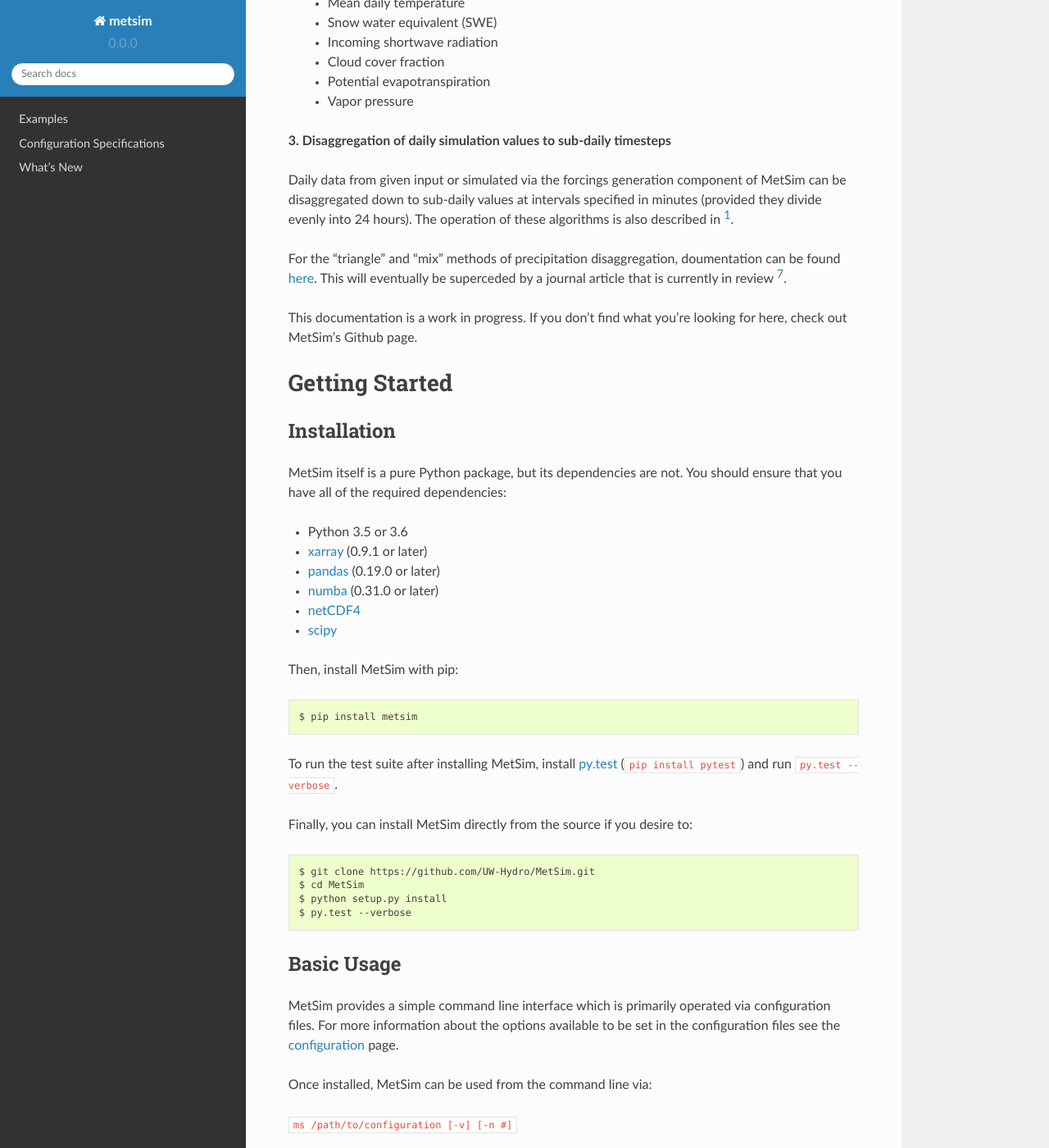
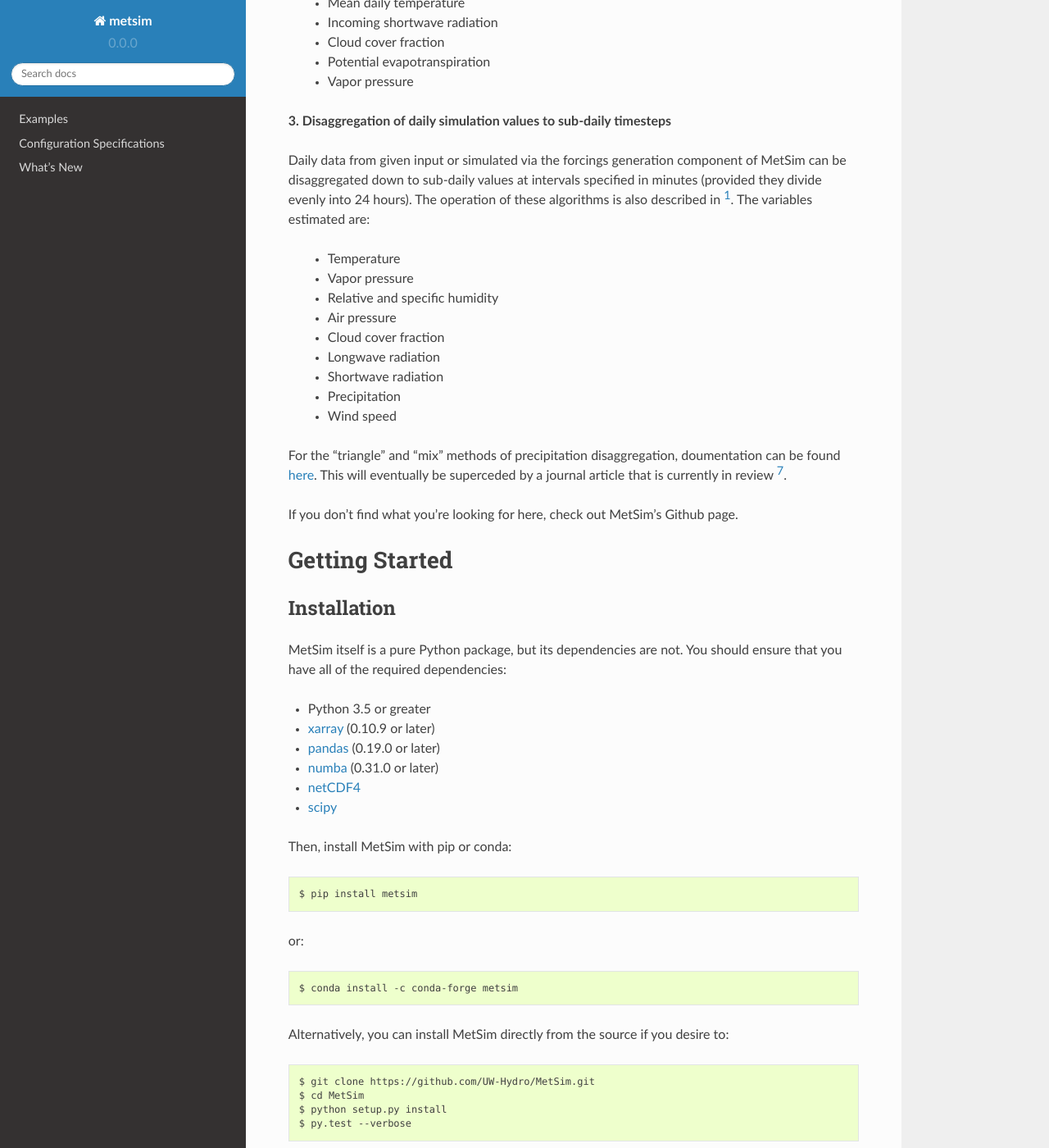
Before and after one commit to UW-Hydro/MetSim, a Sphinx documentation site: the page built from docs/index.rst, in a window 1280 px wide and 1400 px high, scrolled down 624 px. Shown: the whole window at 82% size. Built offline with Sphinx 7.4.7 and the Read the Docs theme 2.0.0, drawn with Linux system fonts in a browser that asks for light colours; pages that are not in the unit, such as notebooks, are missing from menus; some of the changed text lies outside the part shown.

Commit message:
Update README and index docs

```diff
--- a/docs/index.rst
+++ b/docs/index.rst
@@ -36,7 +36,6 @@
 daily simulation of:
 
  * Mean daily temperature
- * Snow water equivalent (SWE)
  * Incoming shortwave radiation
  * Cloud cover fraction
  * Potential evapotranspiration
@@ -48,12 +47,22 @@
 component of MetSim can be disaggregated down to sub-daily values at
 intervals specified in minutes (provided they divide evenly into 24
 hours).  The operation of these algorithms is also described in [1]_.
+The variables estimated are:
+
+ * Temperature
+ * Vapor pressure
+ * Relative and specific humidity
+ * Air pressure
+ * Cloud cover fraction
+ * Longwave radiation
+ * Shortwave radiation
+ * Precipitation
+ * Wind speed
 
 For the "triangle" and "mix" methods of precipitation disaggregation,
 doumentation can be found `here <PtriangleMethod.pdf>`_. This will eventually
 be superceded by a journal article that is currently in review [7]_.
 
-This documentation is a work in progress.
 If you don't find what you're looking for here, check out MetSim's Github page.
 
 Getting Started
@@ -64,23 +73,23 @@
 MetSim itself is a pure Python package, but its dependencies are not. You should
 ensure that you have all of the required dependencies:
 
-- Python 3.5 or 3.6
-- `xarray <http://xarray.pydata.org/>`__ (0.9.1 or later)
+- Python 3.5 or greater
+- `xarray <http://xarray.pydata.org/>`__ (0.10.9 or later)
 - `pandas <http://pandas.pydata.org/>`__ (0.19.0 or later)
 - `numba <http://numba.pydata.org/>`__ (0.31.0 or later)
 - `netCDF4 <https://github.com/Unidata/netcdf4-python>`__
 - `scipy <http://scipy.org/>`__
 
 
-Then, install MetSim with pip::
+Then, install MetSim with pip or conda::
 
     $ pip install metsim
 
-To run the test suite after installing MetSim, install
-`py.test <https://pytest.org>`__ (``pip install pytest``) and run
-``py.test --verbose``.
+or::
 
-Finally, you can install MetSim directly from the source if you desire to::
+    $ conda install -c conda-forge metsim
+
+Alternatively, you can install MetSim directly from the source if you desire to::
 
     $ git clone https://github.com/UW-Hydro/MetSim.git
     $ cd MetSim
```
Also changed, not shown: other parts of docs/index.rst (+1 -1 lines), README.md (+27 -13 lines).
